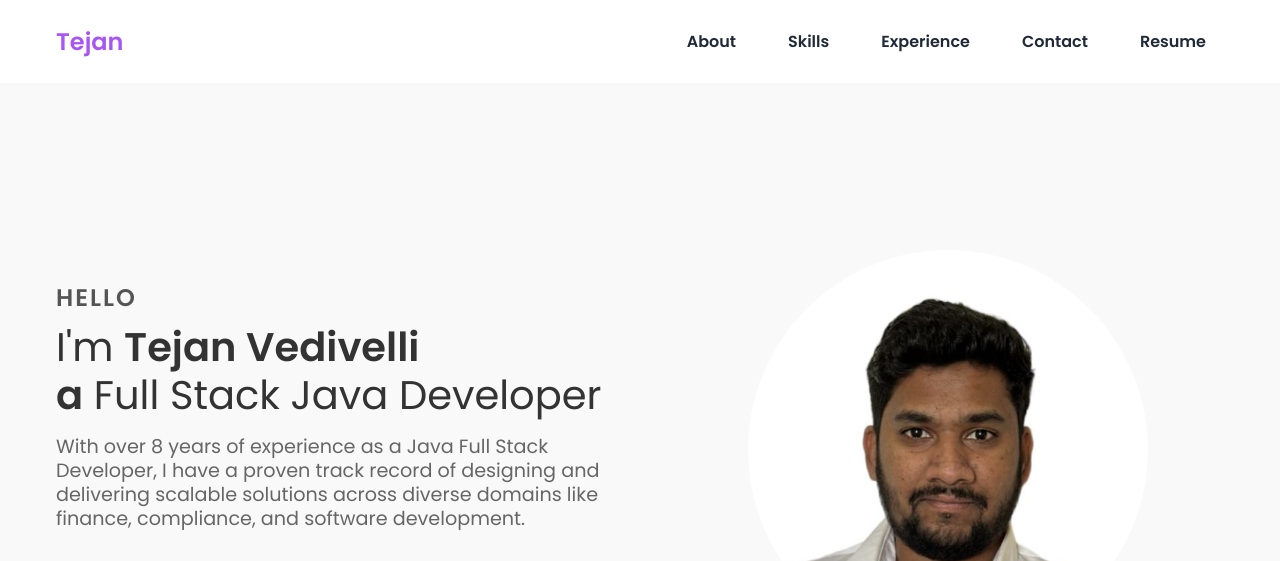
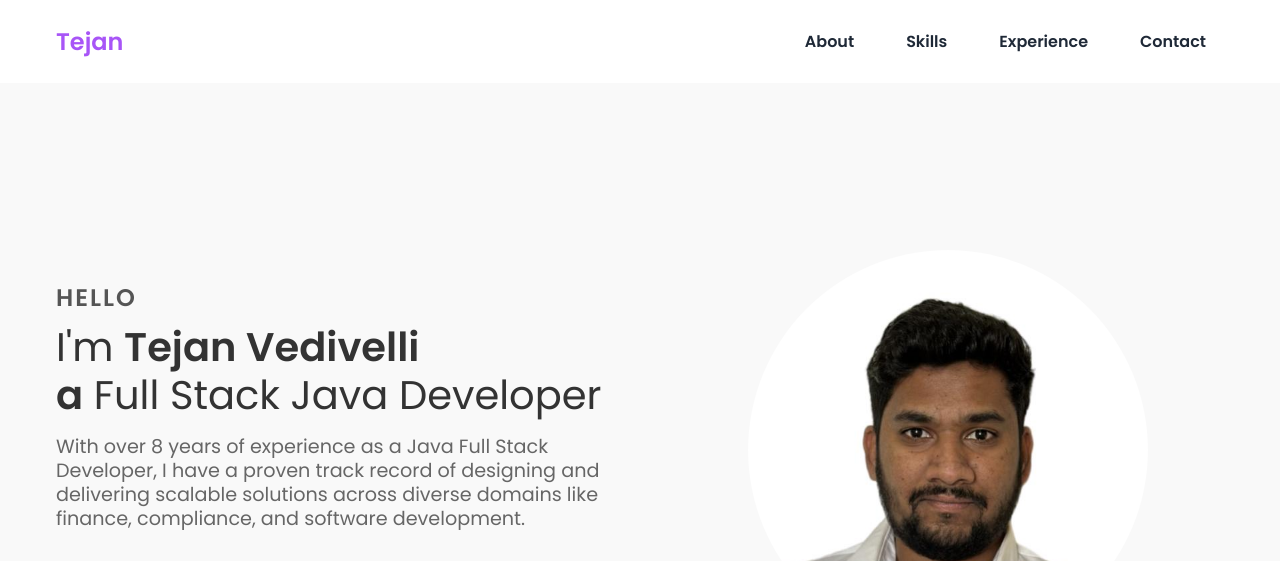
Before and after one commit to Tejanved/Portfolio, a plain HTML site: page index.html in a window 1280 px wide. Shown: the top 561 px of the page. Drawn offline with nearby package versions, Linux system fonts and the light colour scheme.

Commit message:
Update index.html

```diff
--- a/index.html
+++ b/index.html
@@ -132,7 +132,6 @@
           <li><a href="#skills">Skills</a></li>
           <li><a href="#experience">Experience</a></li>
           <li><a href="#contact">Contact</a></li>
-          <li><a href="assets/Tejan Vedivelli.pdf" target="_blank">Resume</a></li>
         </ul>
       </div>
     </nav>
```
